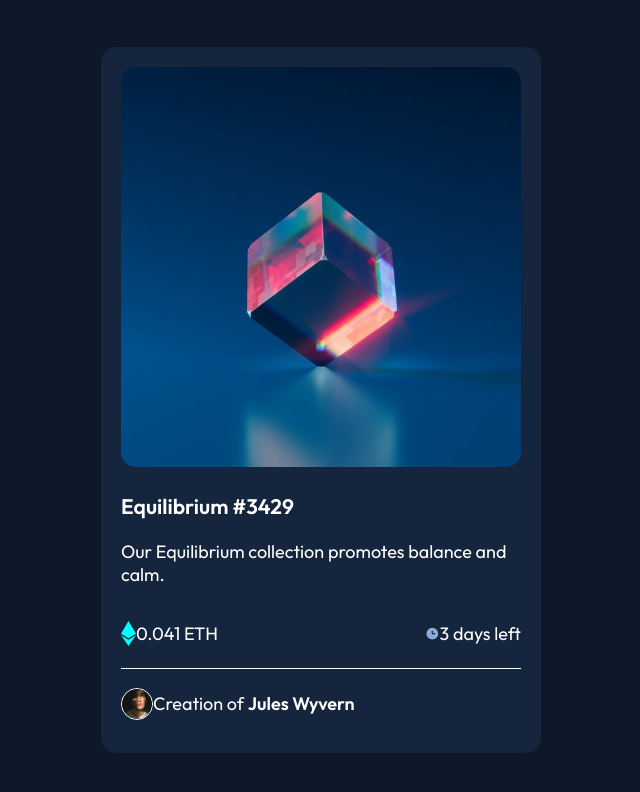
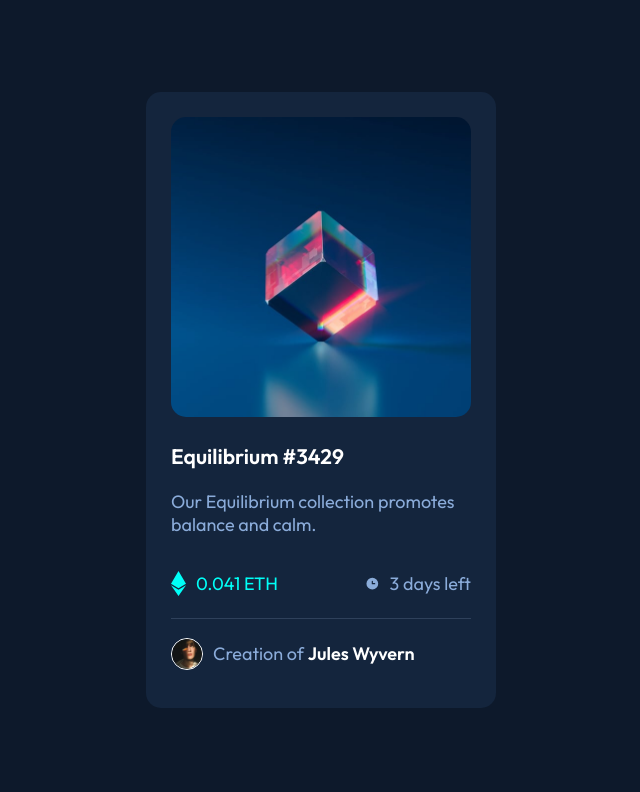
Before and after one commit to andrew8gmf/nft-preview-card-component, an Angular app: page / in a window 1280 px wide. Shown: the top 792 px of the page, without its empty margins (319-959 px from the left). Built offline with nearby package versions, Linux system fonts and the light colour scheme.

Commit message:
style: add `home` component styled

```diff
--- a/src/app/home/home.component.scss
+++ b/src/app/home/home.component.scss
@@ -1,13 +1,21 @@
 .card {
     background: var(--neutral-card-bg);
     border-radius: 15px;
-    max-width: 400px;
-    padding: 20px;
+    max-width: 300px;
+    padding: 25px;
     width: 100%;
 
     &__image {
         border-radius: 15px;
         width: 100%;
+    }
+
+    &__title {
+        color: var(--neutral-white);
+
+        &:hover {
+            color: var(--primary-cyan);
+        }
     }
 
     &__info {
@@ -16,26 +24,29 @@
         width: 100%;
 
         &__price {
+            align-items: center;
+            color: var(--primary-cyan);
             display: flex;
-            align-items: center;
 
             &__image {
+                margin-right: 10px;
                 width: 15px;
             }
         }
 
         &__time {
+            align-items: center;
             display: flex;
-            align-items: center;
 
             &__image {
+                margin-right: 10px;
                 width: 15px;
             }
         }
     }
 
     &__line {
-        background: var(--neutral-white);
+        background: var(--neutral-line);
         height: 1px;
         margin: 5px 0;
         width: 100%;
@@ -46,9 +57,14 @@
         align-items: center;
 
         &__avatar {
-            width: 30px;
             border: 1px solid var(--neutral-white);
             border-radius: 50%;
+            margin-right: 10px;
+            width: 30px;
+        }
+
+        &__text strong {
+            color: var(--neutral-white);
         }
     }
 }
--- a/src/styles.scss
+++ b/src/styles.scss
@@ -6,7 +6,7 @@ html, body { height: 100%; }
 body {
     align-items: center;
     background: var(--neutral-main-bg);
-    color: var(--neutral-white);
+    color: var(--primary-soft-blue);
     display: flex;
     font-family: 'Outfit', sans-serif;
     font-size: 18px;
```
